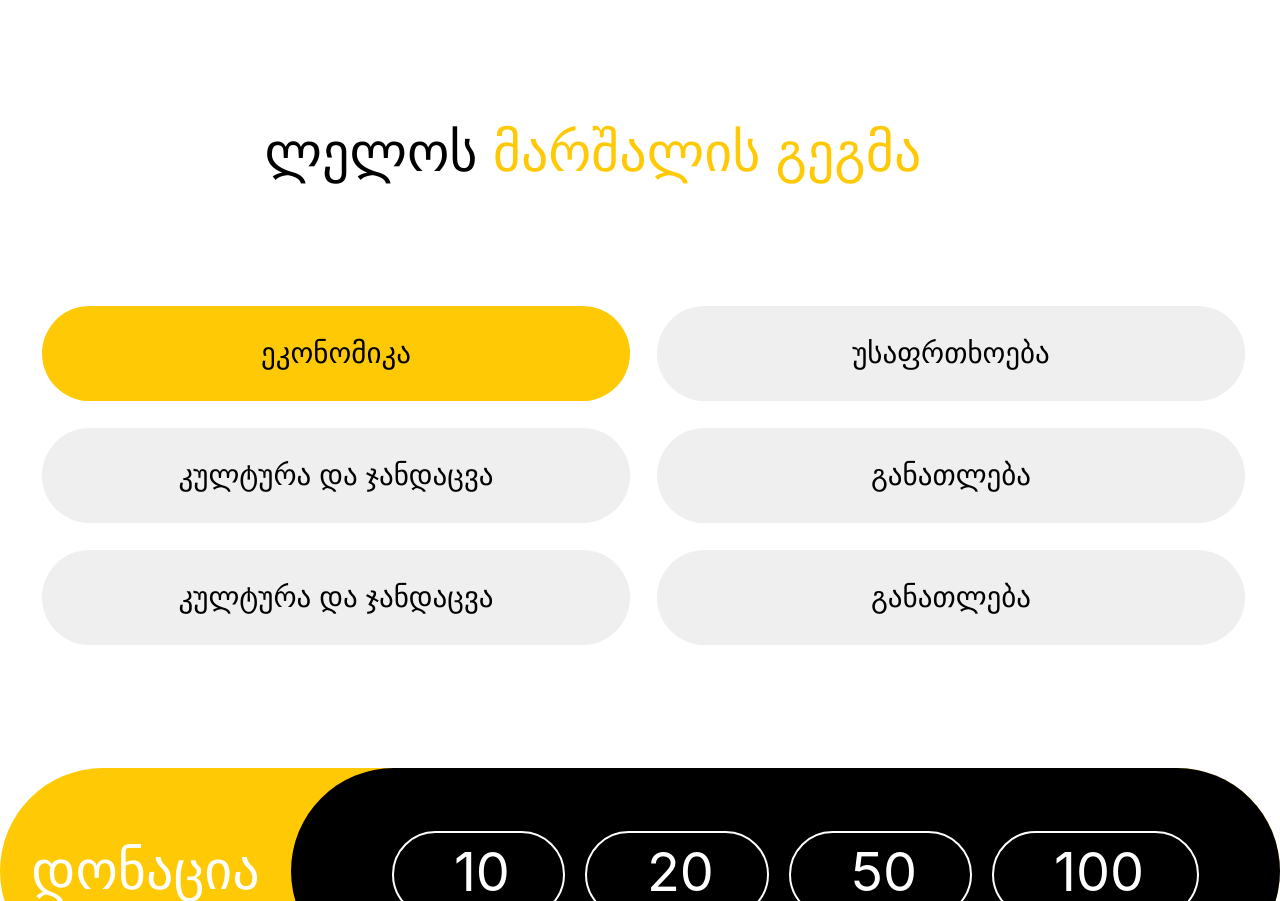
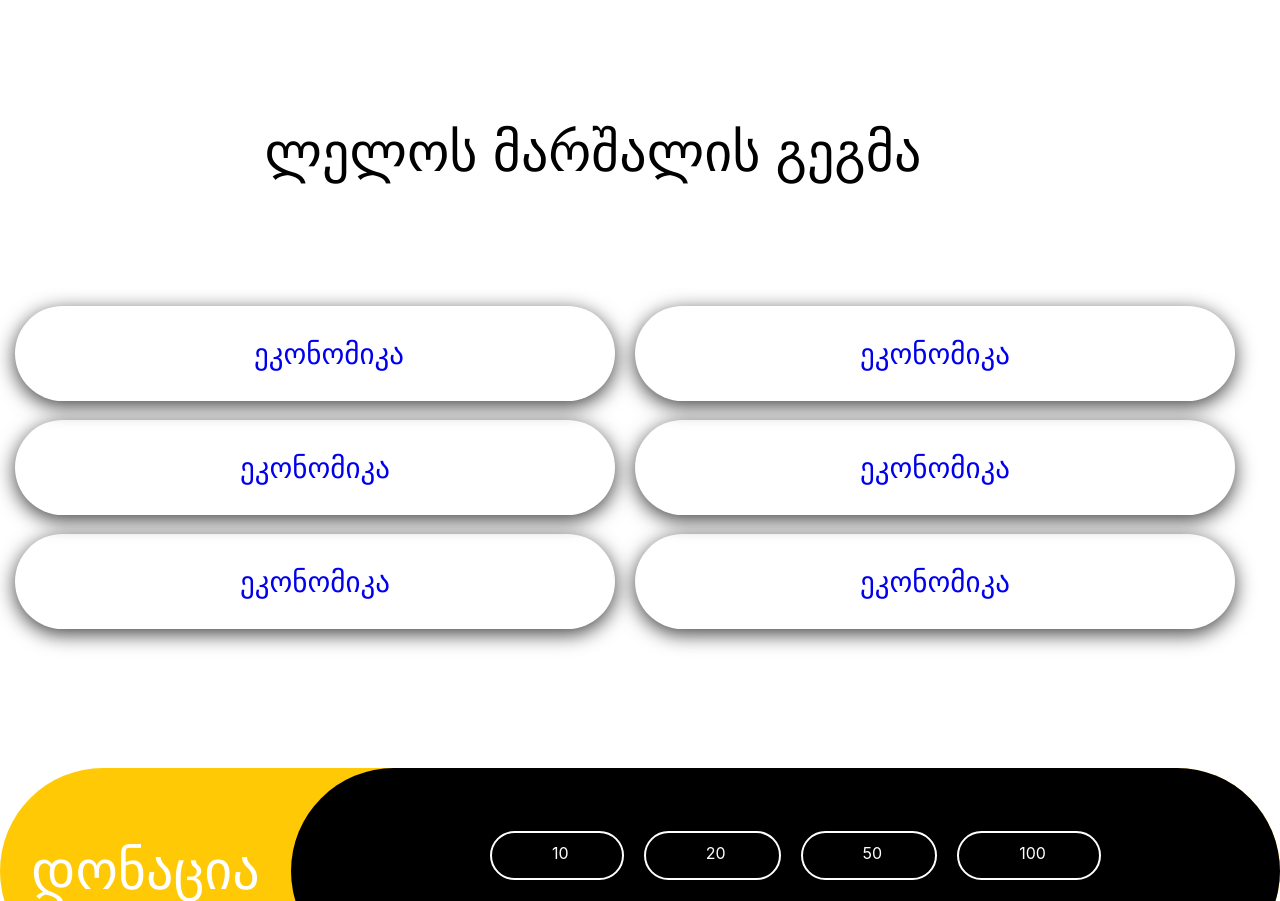
Before and after one commit to Demetrusa/lelo-front-end, a React (Create React App) app: page / in a window 1280 px wide. Shown: the part 1899-2800 px from the top of the page. Built offline with nearby package versions, Linux system fonts and the light colour scheme.

Commit message:
fix: navigation & button

```diff
--- a/src/components/button/Btn.style.js
+++ /dev/null
@@ -1,17 +0,0 @@
-import style from "styled-components"
-
-export const Btn = style.button`
-    width: 588px;
-    height: 95px;
-    opacity: 100%;
-    border: 1px solid #707070;
-    border-radius: 54px;
-    font-size: 29px;
-    background-color:${props => props.color};
-    margin-left: 27px;
-    margin-bottom:27px;
-    cursor:pointer;
-    border:none;
-`;
-
-//     background-color: ${(props) => (props.color ? "#FFCA05": "#FFFFFF")}
--- a/src/components/button/Button.css
+++ b/src/components/button/Button.css
@@ -1,14 +1,13 @@
-.btn{
-    width: 143px;
-    height: 42px;
-    opacity: 100%;
-    border: 1px solid #707070;
-    color: #221F1F;
-    font-size: 20px;
-    border-radius: 50px;
+.btn4 {
+    height: 95px;
+    font-size: 29px;
+    width: 48%;
+    border-radius: 54px;
     display: flex;
     justify-content: center;
-    text-align: center;
     align-items: center;
-    font-size: 20px;
+    box-shadow: 0px 5px 20px 0px rgba(0,0,0,0.75);
 }
+.btn4:hover {
+    background-color: #FFCA05;
+}
--- a/src/components/button/Button.js
+++ b/src/components/button/Button.js
@@ -1,9 +1,10 @@
 import React from "react";
 import "./Button.css";
 
-const Button = ({text}) => {
+const Button = ({text, image}) => {
     return(
-        <div className="button">
+        <div className="btn4">
+            <img src={image} />
             <a className="btn" href="#">{text}</a>
         </div>
     )
--- a/src/components/main/Main.css
+++ b/src/components/main/Main.css
@@ -16,6 +16,7 @@
 }
 .heading{
   margin-right: 90px;
+  margin-top: 239px;
 }
 .heading-content h1 {
   font-size: 62px;
--- a/src/components/main/Main.js
+++ b/src/components/main/Main.js
@@ -6,6 +6,7 @@
 function Main () {
     return(
        <div className="main">
+          <Navigation />
           <div className="heading">
              <div className="heading-content">
                 <h1>გაეცანით მარშალის გეგმას</h1>
--- a/src/components/navigation/Navigation.css
+++ b/src/components/navigation/Navigation.css
@@ -13,6 +13,7 @@
 .nav{
     display: flex;
     justify-content: flex-end;
+    position: absolute;
 
 }
 .navigation{
--- a/src/components/plan/MarshalPlan.css
+++ b/src/components/plan/MarshalPlan.css
@@ -12,15 +12,15 @@
     font-size: 54px;
     color: black;
 }
-.plan-text{
-    color: #FFCA05;
-    font-size: 54px;
-}
+
 .donation{
     max-width: 1250px;
     height: 342px;
     margin: 0 auto;
     margin-bottom: 120px;
+    display: flex;
+    flex-wrap: wrap;
+    column-gap: 20px;
 
 }
 .donation-calculator{
@@ -110,6 +110,7 @@
     font-size: 18px;
     padding-bottom: 40px;
     padding-top: 10px;
+    color: #221F1F;
 }
 .team-read-more {
     width: 369px;
--- a/src/components/plan/MarshalPlan.js
+++ b/src/components/plan/MarshalPlan.js
@@ -1,27 +1,32 @@
 import React from "react";
 import Button from "../button/Button";
 import "./MarshalPlan.css";
-import buttonLogo from "../../images/Group143.png"
+import buttonLogo from "../../images/economic.svg"
 import buttonLogo2 from "../../images/Group143.png"
 import buttonLogo3 from "../../images/Group143.png"
 import buttonLogo4 from "../../images/Group143.png"
 import buttonLogo5 from "../../images/Group143.png"
 import buttonLogo6 from "../../images/Group143.png"
-import { Btn } from "../button/Btn.style";
 
 const MarshalPlan = () => {
     return (
         <div className="plan-text">
             <div className="plan-heading">
-                <h2>ლელოს <span className="plan-text">მარშალის გეგმა</span></h2>
+                <h2>ლელოს <span>მარშალის გეგმა</span></h2>
             </div>
             <div className="donation">
-                <Btn  color={"#FFCA05"}>ეკონომიკა</Btn>
+                {/* <Btn  color={"#FFCA05"}>ეკონომიკა</Btn>
                 <Btn >უსაფრთხოება</Btn>
                 <Btn >კულტურა და ჯანდაცვა</Btn>
                 <Btn  >განათლება</Btn>
                 <Btn >კულტურა და ჯანდაცვა</Btn>
-                <Btn  >განათლება</Btn>
+                <Btn  >განათლება</Btn> */}
+                <Button text="ეკონომიკა" image={buttonLogo}/>
+                <Button text="ეკონომიკა"/>
+                <Button text="ეკონომიკა"/>
+                <Button text="ეკონომიკა"/>
+                <Button text="ეკონომიკა"/>
+                <Button text="ეკონომიკა"/>
             </div>
             <div className="donation-calculator">
                 <div className="calculator-title">
```
Also changed, not shown: src/components/team/Team.js (added, +9 -0 lines), src/components/team/Team.css (added), src/images/economic.svg (added).
